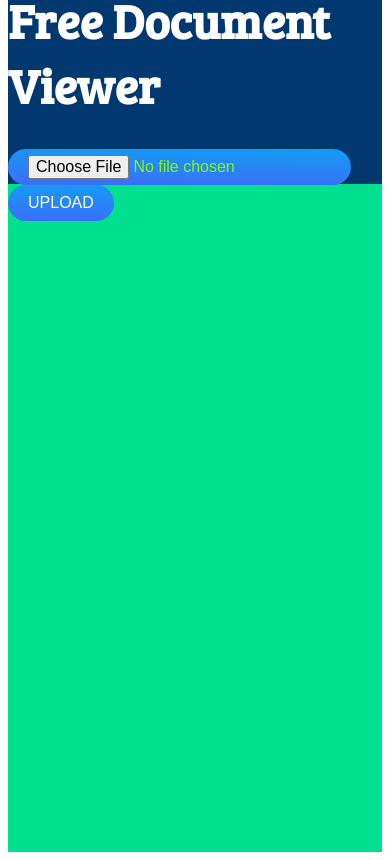
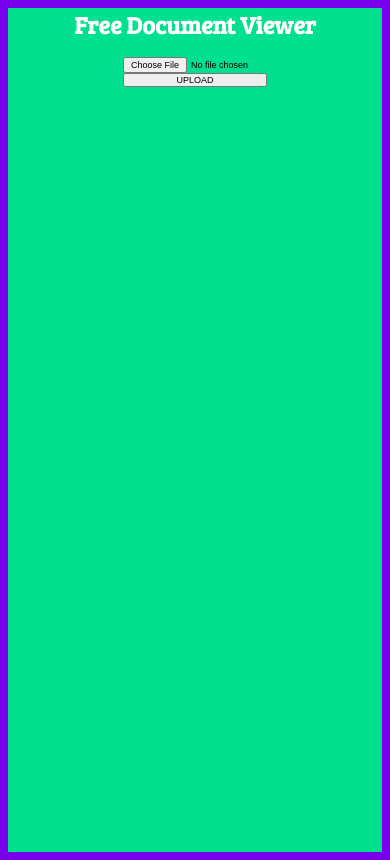
Before and after one commit to Anas-Dew/free-document-viewer, a Django app: page / in a window 390 px wide. Run offline with Django 4.2, Linux system fonts and the light colour scheme.

Commit message:
responsive for mobile

```diff
--- a/free-document-viewer/static/index.css
+++ b/free-document-viewer/static/index.css
@@ -1,11 +1,82 @@
 @import url('https://fonts.googleapis.com/css2?family=Bree+Serif&display=swap');
+
+@media screen and (max-width: 640px) {
+    body {
+        background-color: rgb(121, 0, 235);
+    }
+
+    .button-21 {
+        font-size: xx-small;
+        padding: 0px;
+    }
+
+    #navi-head {
+        font-size: x-large;
+    }
+
+    #navi-bar-item {
+        width: 9rem;
+    }
+}
+
+@media screen and (min-width: 640px) {
+    body {
+        background-color: rgb(121, 0, 235);
+    }
+
+    .button-21 {
+        font-size: 1rem;
+        padding: 6px 20px;
+        margin-top: 1rem;
+    }
+
+    #navi-head {
+        font-size: xxx-large;
+    }
+
+    #navi-bar-item {
+        width: 17rem;
+    }
+
+    .button-21 {
+        align-items: center;
+        appearance: none;
+        background-color: #3EB2FD;
+        background-image: linear-gradient(1deg, #4F58FD, #149BF3 99%);
+        background-size: calc(100% + 20px) calc(100% + 20px);
+        border-radius: 100px;
+        border-width: 0;
+        box-shadow: none;
+        box-sizing: border-box;
+        color: #FFFFFF;
+        cursor: pointer;
+        display: inline-flex;
+        font-family: CircularStd, sans-serif;
+        height: auto;
+        justify-content: center;
+        line-height: 1.5;
+        position: relative;
+        text-align: center;
+        text-decoration: none;
+        transition: background-color .2s, background-position .2s;
+        user-select: none;
+        -webkit-user-select: none;
+        touch-action: manipulation;
+        vertical-align: top;
+        white-space: nowrap;
+    }
+    #file {
+        background-image: none;
+        background-color: #3eb2fd00;
+    }
+}
 
 #main-div {
     background-color: rgb(255, 255, 255);
     display: flex;
     flex-direction: column;
     align-items: center;
-    background-color:#01E08F;
+    background-color: #01E08F;
     height: 100vh;
 }
 
@@ -16,18 +87,17 @@
     flex-direction: column;
     align-items: center;
     margin-top: -1rem;
-    background-color: #013870;
-    height: 12rem;
 }
 
 #navi-head {
     font-family: 'Bree Serif', serif;
     color: white;
-    font-size: xxx-large;
+    /* font-size: xxx-large; */
 }
 
 #navi-bar-item {
-
+    display: flex;
+    flex-direction: column;
 }
 
 /* ---------------------DATA CSS------------------------------------ */
@@ -40,6 +110,7 @@
     min-width: 400px;
     box-shadow: 0 0 20px rgba(0, 0, 0, 0.15);
 }
+
 .dataframe thead tr {
     background-color: #009879;
     color: #ffffff;
@@ -50,6 +121,7 @@
 .dataframe td {
     padding: 12px 15px;
 }
+
 .dataframe tbody tr {
     border-bottom: 1px solid #dddddd;
 }
@@ -61,53 +133,32 @@
 .dataframe tbody tr:last-of-type {
     border-bottom: 2px solid #009879;
 }
+
 #table-div-data {
+    margin-top: 1rem;
     overflow-y: auto;
-    height: 20rem;
+    height: 100vh;
+    width: 95%;
+}
+
+#table-div-data > table{
+    border: 4px solid;
 }
 
 /* ------------COMPONENTS------------------------------------- */
-.button-21 {
-    align-items: center;
-    appearance: none;
-    background-color: #3EB2FD;
-    background-image: linear-gradient(1deg, #4F58FD, #149BF3 99%);
-    background-size: calc(100% + 20px) calc(100% + 20px);
-    border-radius: 100px;
-    border-width: 0;
-    box-shadow: none;
-    box-sizing: border-box;
-    color: #FFFFFF;
-    cursor: pointer;
-    display: inline-flex;
-    font-family: CircularStd,sans-serif;
-    font-size: 1rem;
-    height: auto;
-    justify-content: center;
-    line-height: 1.5;
-    padding: 6px 20px;
-    position: relative;
-    text-align: center;
-    text-decoration: none;
-    transition: background-color .2s,background-position .2s;
-    user-select: none;
-    -webkit-user-select: none;
-    touch-action: manipulation;
-    vertical-align: top;
-    white-space: nowrap;
-  }
 
-  .button-21:active,
-  .button-21:focus {
+
+.button-21:active,
+.button-21:focus {
     outline: none;
-  }
+}
 
-  .button-21:hover {
+.button-21:hover {
     background-position: -20px -20px;
-  }
+}
 
-  .button-21:focus:not(:active) {
+.button-21:focus:not(:active) {
     box-shadow: rgba(40, 170, 255, 0.25) 0 0 0 .125em;
-  }
+}
 
-  /* ---------------------- */
+/* ---------------------- */
--- a/free-document-viewer/templates/home/index.html
+++ b/free-document-viewer/templates/home/index.html
@@ -17,11 +17,11 @@
     <div id="main-div">
         <div class="navi-bar">
             <h1 id="navi-head">Free Document Viewer</h1>
-            <div class="navi-bar-item">
-                <form action="/" method="post" enctype="multipart/form-data">
+            <div>
+                <form id="navi-bar-item" action="/" method="post" enctype="multipart/form-data">
                     {% csrf_token %}
-                    <input class="button-21" style="color: chartreuse;" type="file" name="file" id="file" enctype="multipart/form-data" accept=".csv,.xlsx,.xls">
-                    <input class="button-21" type="submit" value="UPLOAD">
+                    <input class="button-21" style="color: black;" type="file" name="file" id="file" enctype="multipart/form-data" accept=".csv,.xlsx,.xls">
+                    <input class="button-21" type="submit" id="upload" value="UPLOAD">
                 </form>
             </div>
         </div>
```
